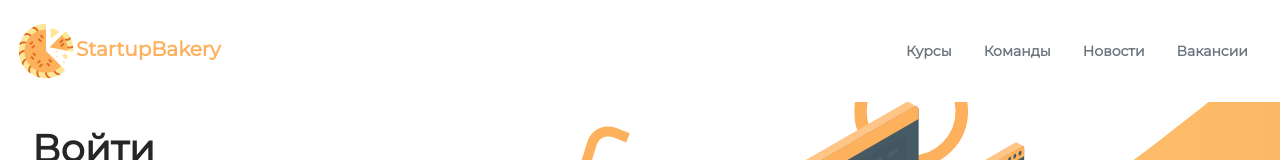
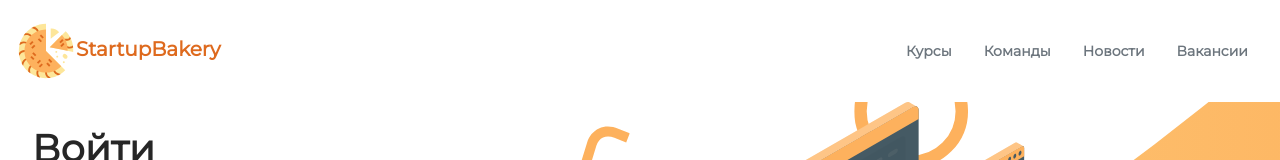
Before and after one commit to tranquilpuma830/startup-bakery, a Next.js app: page / in a window 1280 px wide. Shown: the top 160 px of the page. Built offline with nearby package versions, Linux system fonts and the light colour scheme.

Commit message:
Fix link styles

```diff
--- a/styles/main.scss
+++ b/styles/main.scss
@@ -58,3 +58,7 @@
   border-color: $primary !important;
   background-color: $primary !important;
 }
+
+a {
+  color: $primary !important;
+}
```
